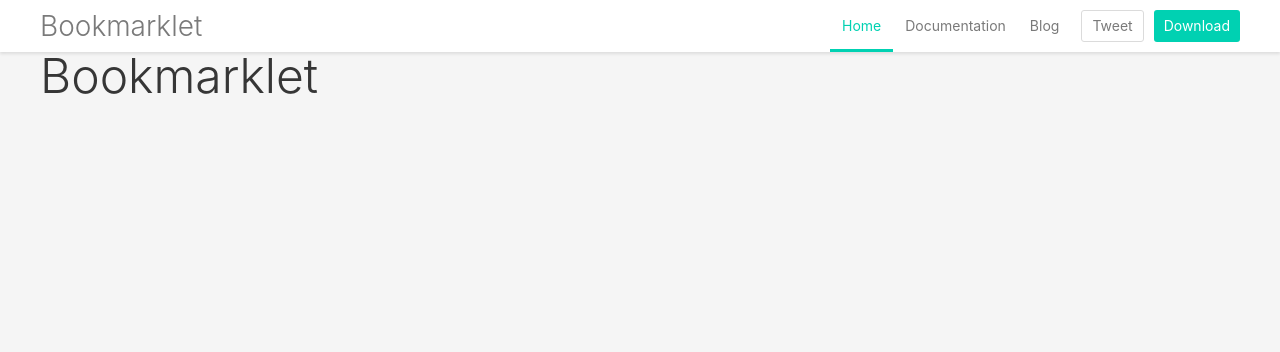
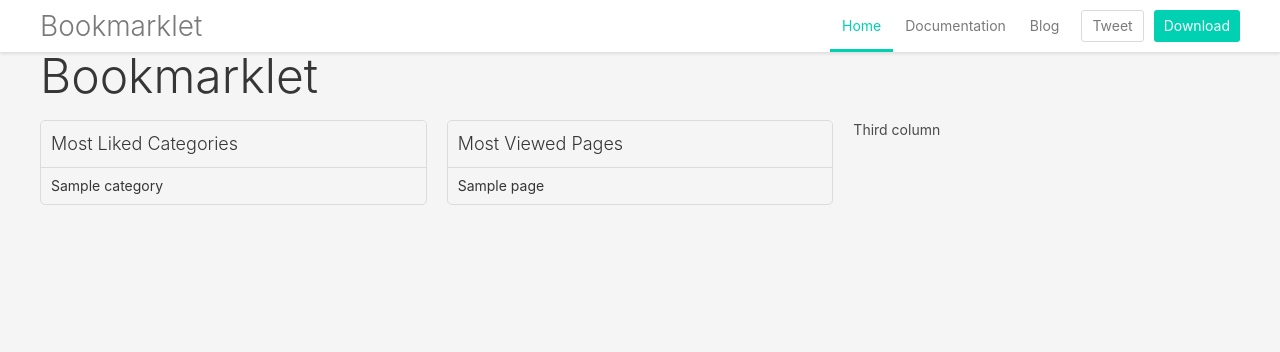
Before and after one commit to shopnilsazal/bookmarklet, a Django app: page / in a window 1280 px wide. Shown: the top 352 px of the page. Run offline with Django 3.2, Linux system fonts and the light colour scheme; tables that the repository leaves empty hold one stand-in row (values such as "Sample post").

Commit message:
index and show_category view added with templates

```diff
--- a/bookmarks/admin.py
+++ b/bookmarks/admin.py
@@ -5,8 +5,11 @@ from bookmarks.models import Category, Page
 
 
 class CategoryAdmin(admin.ModelAdmin):
-    fields = ['name', 'views', 'likes']
+    fields = ['name', 'slug', 'views', 'likes']
     list_display = ('name', 'views', 'likes')
+    prepopulated_fields = {
+        'slug': ('name', )
+    }
 
 
 class PageAdmin(admin.ModelAdmin):
--- a/bookmarks/models.py
+++ b/bookmarks/models.py
@@ -1,4 +1,5 @@
 from django.db import models
+from django.template.defaultfilters import slugify
 
 # Create your models here.
 
@@ -7,6 +8,11 @@ class Category(models.Model):
     name = models.CharField(max_length=128, unique=True)
     views = models.IntegerField(default=0)
     likes = models.IntegerField(default=0)
+    slug = models.SlugField(unique=True)
+
+    def save(self, *args, **kwargs):
+        self.slug = slugify(self.name)
+        super(Category, self).save(*args, **kwargs)
 
     def __str__(self):
         return self.name
--- a/bookmarks/templates/index.html
+++ b/bookmarks/templates/index.html
@@ -3,7 +3,48 @@
 {% block content %}
 
     <div class="container">
-    <h1 class="title is-1">Bookmarklet</h1>
+        <h1 class="title is-1">Bookmarklet</h1>
+        <div class="columns">
+            <div class="column">
+                {% if categories %}
+                    <nav class="panel">
+                        <p class="panel-heading">
+                            Most Liked Categories
+                        </p>
+                        {% for category in categories %}
+                            <a class="panel-block" href="/bookmarks/category/{{ category.slug }}">
+                                {{ category.name }}
+                            </a>
+                        {% endfor %}
+
+                        {% else %}
+                        <p class="panel-block">No category found.</p>
+                    </nav>
+
+                {% endif %}
+            </div>
+            <div class="column">
+                {% if pages %}
+                    <nav class="panel">
+                        <p class="panel-heading">
+                            Most Viewed Pages
+                        </p>
+                        {% for page in pages %}
+                            <a class="panel-block" href="{{ page.url }}" target="_blank">
+                                {{ page.title }}
+                            </a>
+                        {% endfor %}
+
+                        {% else %}
+                        <p class="panel-block">No page found.</p>
+                    </nav>
+
+                {% endif %}
+            </div>
+            <div class="column">
+                Third column
+            </div>
+        </div>
     </div>
 
 {% endblock %}
--- a/bookmarks/urls.py
+++ b/bookmarks/urls.py
@@ -1,6 +1,7 @@
 from django.conf.urls import url
-from .views import index
+from .views import index, show_category
 
 urlpatterns = [
-    url(r'^$', index, name='index')
+    url(r'^$', index, name='index'),
+    url(r'^category/(?P<category_slug>[\w\-]+)/$', show_category, name='show_category')
 ]
--- a/bookmarks/views.py
+++ b/bookmarks/views.py
@@ -1,8 +1,29 @@
 from django.shortcuts import render
-
+from bookmarks.models import Category, Page
 
 # Create your views here.
 
 
 def index(request):
-    return render(request, 'index.html')
+    category_list = Category.objects.order_by('-likes')[:5]
+    page_list = Page.objects.order_by('-views')[:5]
+    context = {
+        'categories': category_list,
+        'pages': page_list
+    }
+    return render(request, 'index.html', context)
+
+
+def show_category(request, category_slug):
+    context = {}
+
+    try:
+        category = Category.objects.get(slug=category_slug)
+        pages = Page.objects.filter(category=category)
+        context['category'] = category
+        context['pages'] = pages
+    except Category.DoesNotExist:
+        context['category'] = None
+        context['pages'] = None
+
+    return render(request, 'category.html', context)
```
Also changed, not shown: bookmarks/templates/category.html (added, +36 -0 lines), bookmarks/migrations/0003_category_slug.py (added).
